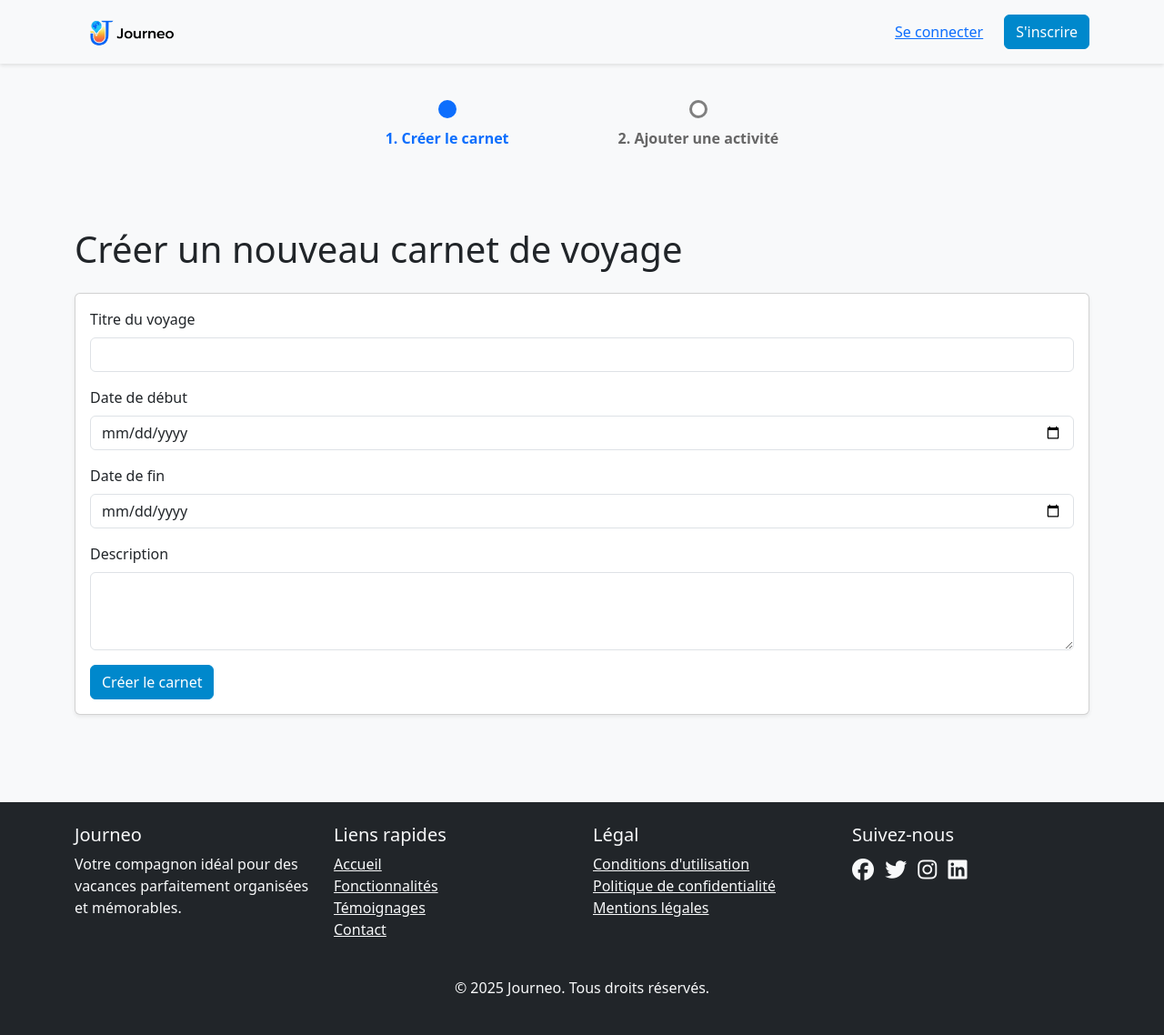
After one commit to ashurafu04/mgvc, a Django app: page /carnets/create/ in a window 1280 px wide. The commit adds this page. Shown: the whole page at 91% size. Run offline with Django 5.2, Linux system fonts and the light colour scheme; some libraries are stand-ins or nearby versions.

Commit message:
worked on carnets

```diff
--- a/carnet_de_voyage/carnet_de_voyage/urls.py
+++ b/carnet_de_voyage/carnet_de_voyage/urls.py
@@ -12,6 +12,8 @@ urlpatterns = [
     path('about/', TemplateView.as_view(template_name='about.html'), name='about'),
     path('', include('comptes.urls')),
     path('', include('activites.urls')),
+    path('carnets/', include('carnets.urls', namespace='carnets')),
+
 ]
 if settings.DEBUG:
     urlpatterns += static(settings.MEDIA_URL, document_root=settings.MEDIA_ROOT)
--- a/carnet_de_voyage/carnets/urls.py
+++ b/carnet_de_voyage/carnets/urls.py
@@ -5,10 +5,15 @@ app_name = 'carnets'
 
 urlpatterns = [
     path('', views.list_programs, name='list_programs'),
-    path('create/', views.create_program, name='create_program'),
-    path('<int:program_id>/', views.program_detail, name='program_detail'),
-    path('<int:program_id>/activity/add/', views.add_activity, name='add_activity'),
-    path('<int:program_id>/activity/<int:activity_id>/edit/', views.edit_activity, name='edit_activity'),
-    path('<int:program_id>/report/', views.generate_report, name='generate_report'),
-    path('<int:program_id>/report/pdf/', views.download_pdf, name='download_pdf'),
+    path('create/', views.create_program_view, name='create_program'),
+    path('carnets/creer/', views.create_carnet, name='create_carnet'),
+    path('get_activites/<int:domaine_id>/', views.get_activites_par_domaine, name='get_activites_par_domaine'),
+    path('carnets/<int:carnet_id>/activity/add/', views.add_activity, name='add_activity'),
+    path('mes-programmes/', views.mes_programmes, name='mes_programmes'),
+    #path(create-activite)
+    # path('<int:program_id>/', views.program_detail, name='program_detail'),
+    # path('<int:program_id>/activity/add/', views.add_activity, name='add_activity'),
+    # path('<int:program_id>/activity/<int:activity_id>/edit/', views.edit_activity, name='edit_activity'),
+    # path('<int:program_id>/report/', views.generate_report, name='generate_report'),
+    # path('<int:program_id>/report/pdf/', views.download_pdf, name='download_pdf'),
 ]
--- a/carnet_de_voyage/carnets/views.py
+++ b/carnet_de_voyage/carnets/views.py
@@ -1,3 +1,81 @@
-from django.shortcuts import render
+from django.shortcuts import render, redirect, get_object_or_404
+from .models import CarnetVoyage, ActivitePlanifiee, Activite
+from comptes.models import Client
+from django.contrib.auth.decorators import login_required
+from django.utils import timezone
+from django.http import JsonResponse
+from activites.models import Activite, Domaine
 
-# Create your views here.
+def create_program_view (request):
+    return render(request, 'carnets/create_program.html', {'step': 1})
+
+def list_programs(request):
+    return render(request, 'carnets/list_programs.html')
+
+@login_required
+def create_carnet(request):
+    print(request.method)
+    if request.method == 'POST':
+        date_debut = request.POST.get('date_debut')
+        date_fin = request.POST.get('date_fin')
+
+        client = request.user.client  # suppose que l'utilisateur connecté est lié à un Client
+
+        carnet = CarnetVoyage.objects.create(
+            client=client,
+            date_debut_sejour=date_debut,
+            date_fin_sejour=date_fin,
+        )
+        return redirect('carnets:add_activity', carnet_id=carnet.id)  # redirige vers la liste après création
+
+    return render(request, 'carnets/create_program.html')
+
+
+@login_required
+def add_activity(request, carnet_id):
+    carnet = get_object_or_404(CarnetVoyage, id=carnet_id, client=request.user.client)
+
+    if request.method == 'POST':
+        activite_id = request.POST.get('activite')
+        date_activite = request.POST.get('date_activite')
+        heure_debut = request.POST.get('heure_debut')
+        heure_fin = request.POST.get('heure_fin')
+        note_memoire = request.POST.get('note_memoire')
+
+        activite = get_object_or_404(Activite, id=activite_id)
+
+        ActivitePlanifiee.objects.create(
+            carnet_voyage=carnet,
+            activite=activite,
+            date_activite=date_activite,
+            heure_debut=heure_debut,
+            heure_fin=heure_fin,
+            note_memoire=note_memoire,
+            date_note=timezone.now() if note_memoire else None,
+        )
+        return redirect('carnets:add_activity', carnet_id=carnet.id)
+
+    domaines = Domaine.objects.filter(is_active=True)
+
+    return render(request, 'carnets/planifier_activite.html', {
+        'carnet': carnet,
+        'domaines': domaines,
+        'activites': [],  # inutile ici car activites seront chargées via JS en fonction du domaine choisi
+        'step': 2,
+    })
+
+
+
+
+def get_activites_par_domaine(request, domaine_id):
+    activites = Activite.objects.filter(domaine_id=domaine_id, disponible=True)
+    data = [{"id": a.id, "nom": a.nom} for a in activites]
+    return JsonResponse(data, safe=False)
+
+
+@login_required
+def mes_programmes(request):
+    client = request.user.client  # en supposant que Client est lié à User
+    carnets = CarnetVoyage.objects.filter(client=client).prefetch_related('activites_planifiees__activite')
+
+    return render(request, 'carnets/mes_programmes.html', {'carnets': carnets})
--- /dev/null
+++ b/carnet_de_voyage/static/css/progress-steps.css
@@ -0,0 +1,59 @@
+nav[aria-label="Progression"] {
+  margin-top: 40px;
+}
+
+.progressbar {
+  display: flex;
+  justify-content: center;
+  padding: 0;
+  list-style: none;
+  gap: 120px; /* un peu plus grand */
+  margin-bottom: 30px;
+  position: relative;
+}
+
+.progressbar li {
+  position: relative;
+  flex: none;
+  min-width: 80px;
+  text-align: center;
+  cursor: default;
+  color: gray;
+  display: flex;
+  flex-direction: column;
+  align-items: center;
+}
+
+.progressbar li::before {
+  content: "";
+  width: 20px;
+  height: 20px;
+  border: 3px solid gray;
+  border-radius: 50%;
+  background-color: white;
+  margin-bottom: 10px;
+  display: block;
+  z-index: 1;
+  position: relative;
+}
+
+.progressbar li.active {
+  color: #0d6efd;
+  font-weight: bold;
+}
+
+.progressbar li.active::before {
+  border-color: #0d6efd;
+  background-color: #0d6efd;
+}
+
+
+.step-title {
+  margin-bottom: 8px;
+  font-weight: bold;
+  color: #666;
+}
+
+.progressbar li.active .step-title {
+  color: #0d6efd;
+}
--- a/carnet_de_voyage/templates/base.html
+++ b/carnet_de_voyage/templates/base.html
@@ -11,6 +11,7 @@
     />
     {% load static %}
     <link rel="stylesheet" href="{% static 'css/style.css' %}" />
+    <link rel="stylesheet" href="{% static 'css/progress-steps.css' %}">
   </head>
   <body>
     <nav class="navbar navbar-expand-lg navbar-light bg-light">
@@ -24,7 +25,9 @@
         </a>
         <div class="navbar-buttons">
           {% if user.is_authenticated %}
-              <a href="{% url 'list_programs' %}" class="btn btn-link">lister programs</a>
+              <a href="{% url 'carnets:create_program' %}" class="btn btn-link">creer programme</a>
+              <a href="{% url 'list_programs' %}" class="btn btn-link">lister programmes</a>
+              <a href="{% url 'carnets:mes_programmes' %}" class="btn btn-link">Mes programmes</a>
               <a href="{% url 'logout' %}" class="btn btn-link">Déconnexion</a>
           {% else %}
               <a href="{% url 'login' %}" class="btn btn-link">Se connecter</a>
--- a/carnet_de_voyage/templates/carnets/create_program.html
+++ b/carnet_de_voyage/templates/carnets/create_program.html
@@ -1,10 +1,14 @@
 {% extends "base.html" %}
 {% load static %}
 
+
 {% block content %}
+
+{% include 'includes/progress_steps.html' %}
+
 <div class="container py-5">
     <h1 class="mb-4">Créer un nouveau carnet de voyage</h1>
-    <form method="post">
+    <form method="post" action= "{% url 'carnets:create_carnet' %}" >
         {% csrf_token %}
         <div class="card shadow-sm">
             <div class="card-body">
--- /dev/null
+++ b/carnet_de_voyage/templates/includes/progress_steps.html
@@ -0,0 +1,12 @@
+<nav aria-label="Progression">
+  <ul class="progressbar">
+    <li class="{% if step == 1 %}active{% else %}inactive{% endif %}">
+      <span class="step-title">1. Créer le carnet</span>
+      <span class="step-dot"></span>
+    </li>
+    <li class="{% if step == 2 %}active{% else %}inactive{% endif %}">
+      <span class="step-title">2. Ajouter une activité</span>
+      <span class="step-dot"></span>
+    </li>
+  </ul>
+</nav>
```
Also changed, not shown: carnet_de_voyage/templates/carnets/mes_programmes.html (added, +41 -0 lines), carnet_de_voyage/templates/carnets/planifier_activite.html (added, +71 -0 lines).
